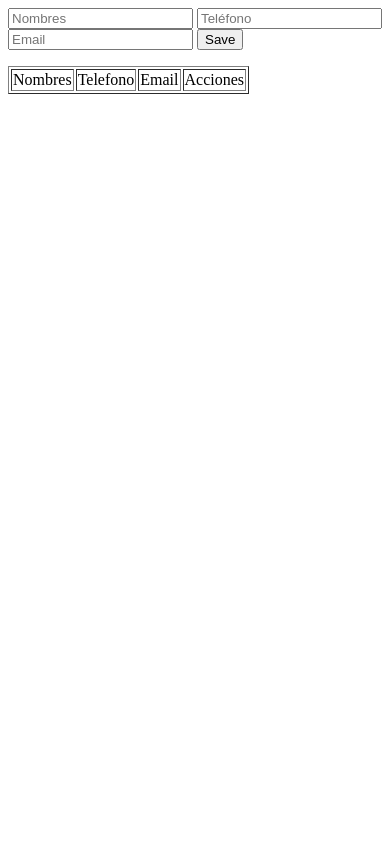
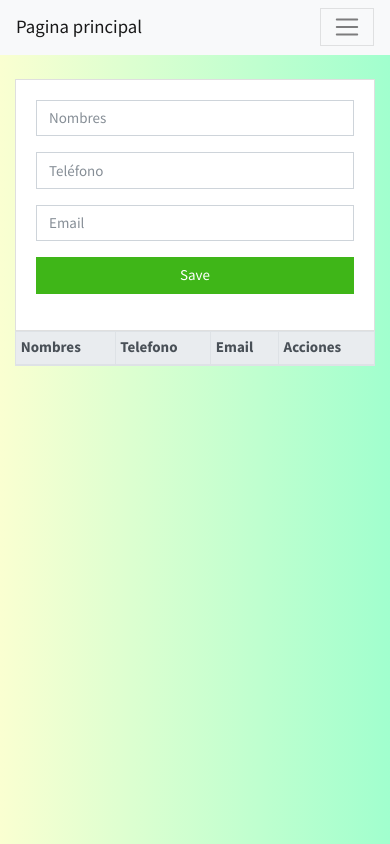
Before and after one commit to RogerArbi/lista-pedidos, a Flask app: page / in a window 390 px wide. Run offline with Flask 2, Linux system fonts and the light colour scheme; data that the repository does not hold is empty; some libraries are stand-ins or nearby versions.

Commit message:
Templates

```diff
--- a/app.py
+++ b/app.py
@@ -20,9 +20,53 @@ def index():
     return render_template('index.html', contactos=data)
     #return 'Index - Diseño de software-UTEC'
 
-@app.route('/add_contact')
+@app.route('/add_contact', methods=['POST'])
 def add_contact():
-    return 'Contacto'
+    if request.method == 'POST':
+        nom = request.form['nombres']
+        tel = request.form['telefono']
+        email = request.form['email']
+        print('UPDATE', id, nom, tel,  email)
+        cur= mysql.connection.cursor()
+        cur.execute('insert into contactos(nombres,telefono,email) values(%s, %s, %s)', (nom,tel,email))
+        mysql.connection.commit()
+        flash('Contacto insertado correctamente')
+        return redirect(url_for('index'))
+
+@app.route('/edit/<id>')
+def edit_contact(id):
+    cur = mysql.connection.cursor()
+    cur.execute('select * from contactos where id = %s', {id})
+    data = cur.fetchall()
+    print(data[0])
+    return render_template('edit.html', contacto=data[0])
+
+@app.route('/delete/<string:id>')
+def delete_contact(id):
+    cur = mysql.connection.cursor()
+    cur.execute('delete from contactos where id = {0}'.format(id))
+    mysql.connection.commit()
+    flash('Contacto eliminado correctamente')
+    return redirect(url_for('index'))
+
+@app.route('/update/<id>',methods=['POST'])
+def update_contact(id):
+    if request.method == 'POST':
+        nom = request.form['nombres']
+        tel = request.form['telefono']
+        email = request.form['email']
+        print('UPDATE', id, nom, tel,  email)
+        cur = mysql.connection.cursor()
+        cur.execute("""
+            update contactos
+            set nombres = %s,
+            telefono = %s,
+            email = %s
+            where id = %s
+        """, (nom, tel, email, id) )
+        mysql.connection.commit()
+        flash('Contacto actualizado correctamente')
+        return redirect(url_for('index'))
 
 if __name__ == '__main__':
     app.run(port=3000, debug=True)  # o cualquiero otro puerto
--- a/static/css/main.css
+++ b/static/css/main.css
@@ -0,0 +1,6 @@
+body {
+    background: #A1FFCE;  /* fallback for old browsers */
+    background: -webkit-linear-gradient(to right, #FAFFD1, #A1FFCE);  /* Chrome 10-25, Safari 5.1-6 */
+    background: linear-gradient(to right, #FAFFD1, #A1FFCE); /* W3C, IE 10+/ Edge, Firefox 16+, Chrome 26+, Opera 12+, Safari 7+ */
+
+}
--- a/static/js/main.js
+++ b/static/js/main.js
@@ -0,0 +1,12 @@
+const btnDelete = document.querySelectorAll('.btn-delete')
+
+if (btnDelete) {
+    const btnArray = Array.from(btnDelete);
+    btnArray.forEach((btn) => {
+        btn.addEventListener('click',(e) => {
+            if (!confirm('Esta seguro de eliminar?')) {
+                e.preventDefault();
+            }
+        });
+    });
+}
--- a/templates/index.html
+++ b/templates/index.html
@@ -1,26 +1,53 @@
+{% extends 'layaout.html' %}
+
+{% block body %}
+
+<div class="row">
+
+    <div class="col-md-4">
+
         {% with messages = get_flashed_messages() %}
         {% if messages %}
         {% for msg in messages %}
+        <div class="alert alert-success alert-dismissible fade show" role="alert">
         <p> {{msg}}</p>
+        <button type="button" class="close" data-dismiss="alert" aria-label="Close">
+            <span aria-hidden="true">&times;</span>
+        </button>
+        </div>
         {% endfor %}
         {% endif %}
         {% endwith %}
 
+        <div class="card card-body">
+            <form action="/add_contact", method="post">
+                <div class="form-group">
+                    <input type="text" name="nombres" placeholder="Nombres" class="form-control">
+                </div>
+                <div class="form-group">
+                    <input type="text" name="telefono" placeholder="Teléfono" class="form-control">
+                </div>
+                <div class="form-group">
+                    <input type="text" name="email" placeholder="Email" class="form-control">
+                </div>
+                <div class="form-group">
+                <button type="submit" class="btn btn-success btn-block">Save</button>
+                </div>
+            </form>
+        </div>
 
-<form action="/add_contact", method="post">
-    <input type="text" name="nombres" placeholder="Nombres">
-    <input type="text" name="telefono" placeholder="Teléfono">
-    <input type="text" name="email" placeholder="Email">
-    <button type="submit">Save</button>
-</form>
 
-<table border="1">
-    <thead>
+
+    </div>
+
+    <div class="col-md-8">
+        <table class="table table-bordered bg-white table-sm table-hover">
+            <thead class="thead-light">
                 <tr>
-            <td>Nombres</td>
-            <td>Telefono</td>
-            <td>Email</td>
-            <td>Acciones</td>
+                    <th scope="col">Nombres</td>
+                    <th scope="col">Telefono</td>
+                    <th scope="col">Email</td>
+                    <th scope="col">Acciones</td>
                 </tr>
             </thead>
             <tbody>
@@ -30,11 +57,19 @@
                     <td> {{ c.2 }} </td>
                     <td> {{ c.3 }} </td>
                     <td>
-                <a href="/edit/{{ c.0 }}">Edit</a>
-                <a href="/delete/{{ c.0 }}">Delete</a>
+                        <a href="/edit/{{ c.0 }}" class="btn btn-outline-primary">Edit</a>
+                        <a href="/delete/{{ c.0 }}" class="btn btn-outline-danger btn-delete">Delete</a>
                     </td>
                 </tr>
                 {% endfor %}
             </tbody>
 
         </table>
+
+    </div>
+
+
+
+</div>
+
+{% endblock %}
--- /dev/null
+++ b/templates/layaout.html
@@ -0,0 +1,59 @@
+<!DOCTYPE html>
+<html lang="en">
+<head>
+    <meta charset="UTF-8">
+    <meta name="viewport" content="width=device-width, initial-scale=1.0">
+    <title>Proyecto WEB</title>
+    <link rel="stylesheet" href="https://bootswatch.com/4/cosmo/bootstrap.min.css">
+    <link rel="stylesheet" href="{{url_for('static',filename='css/main.css')}}">
+</head>
+<body>
+
+    <nav class="navbar navbar-expand-lg navbar-light bg-light">
+        <a class="navbar-brand" href="#">Pagina principal</a>
+        <button class="navbar-toggler" type="button" data-toggle="collapse" data-target="#navbarSupportedContent" aria-controls="navbarSupportedContent" aria-expanded="false" aria-label="Toggle navigation">
+          <span class="navbar-toggler-icon"></span>
+        </button>
+
+        <div class="collapse navbar-collapse" id="navbarSupportedContent">
+          <ul class="navbar-nav mr-auto">
+            <li class="nav-item active">
+              <a class="nav-link" href="#">Seccion <span class="sr-only">(current)</span></a>
+            </li>
+            <li class="nav-item">
+              <a class="nav-link" href="#">Autopartes</a>
+            </li>
+            <li class="nav-item dropdown">
+              <a class="nav-link dropdown-toggle" href="#" id="navbarDropdown" role="button" data-toggle="dropdown" aria-haspopup="true" aria-expanded="false">
+                Expansiones
+              </a>
+              <div class="dropdown-menu" aria-labelledby="navbarDropdown">
+                <a class="dropdown-item" href="#">Primera opcion</a>
+                <a class="dropdown-item" href="#">Segunda opcion</a>
+                <div class="dropdown-divider"></div>
+                <a class="dropdown-item" href="#">Tercera opcion</a>
+              </div>
+            </li>
+            <li class="nav-item">
+              <a class="nav-link disabled" href="#" tabindex="-1" aria-disabled="true">Deshabilitados</a>
+            </li>
+          </ul>
+          <form class="form-inline my-2 my-lg-0">
+            <input class="form-control mr-sm-2" type="search" placeholder="Search" aria-label="Search">
+            <button class="btn btn-outline-success my-2 my-sm-0" type="submit">Search</button>
+          </form>
+        </div>
+      </nav>
+
+    <div class="container pt-4">
+    {% block body %}
+
+    {% endblock %}
+    </div>
+
+    <!-- jQuery and JS bundle w/ Popper.js -->
+    <script src="https://code.jquery.com/jquery-3.5.1.slim.min.js" integrity="sha384-DfXdz2htPH0lsSSs5nCTpuj/zy4C+OGpamoFVy38MVBnE+IbbVYUew+OrCXaRkfj" crossorigin="anonymous"></script>
+    <script src="https://cdn.jsdelivr.net/npm/bootstrap@4.5.3/dist/js/bootstrap.bundle.min.js" integrity="sha384-ho+j7jyWK8fNQe+A12Hb8AhRq26LrZ/JpcUGGOn+Y7RsweNrtN/tE3MoK7ZeZDyx" crossorigin="anonymous"></script>
+    <script src="{{url_for('static',filename='js/main.js')}}"></script>
+</body>
+</html>
```
Also changed, not shown: templates/edit.html (added, +39 -0 lines). Lines whose indentation alone changed are shown as unchanged.
